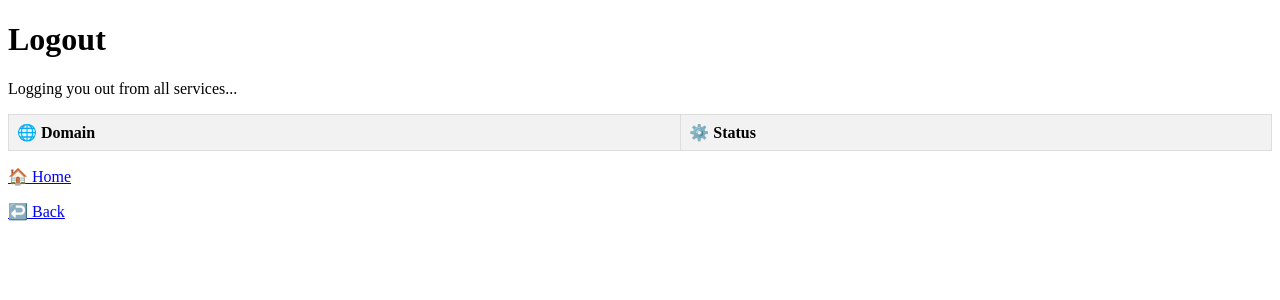
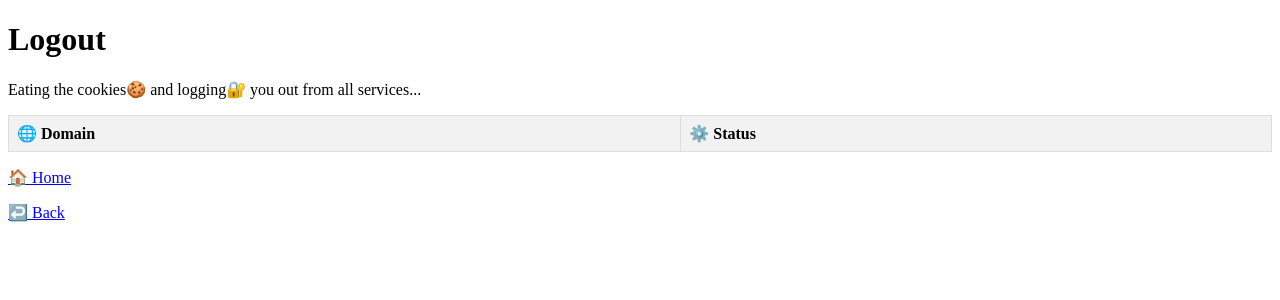
Before and after one commit to kevinveenbirkenbach/universal-logout, a Flask app: page / in a window 1280 px wide. Shown: the top 300 px of the page. Run offline with Flask 2, Linux system fonts and the light colour scheme; lists and menus that the app fills with data are empty.

Commit message:
Optimized message

```diff
--- a/templates/conductor.html.j2
+++ b/templates/conductor.html.j2
@@ -2,7 +2,7 @@
 <html lang="en">
 <head>
   <meta charset="UTF-8">
-  <title>Central Logout 🚦</title>
+  <title>Logout🍪</title>
   <style>
     table { border-collapse: collapse; width: 100%; }
     th, td { border: 1px solid #ddd; padding: 8px; text-align: left; }
@@ -14,7 +14,7 @@
 </head>
 <body>
   <h1>Logout</h1>
-  <p>Logging you out from all services...</p>
+  <p>Eating the cookies🍪 and logging🔐 you out from all services...</p>
   <table>
     <thead>
       <tr>
```
